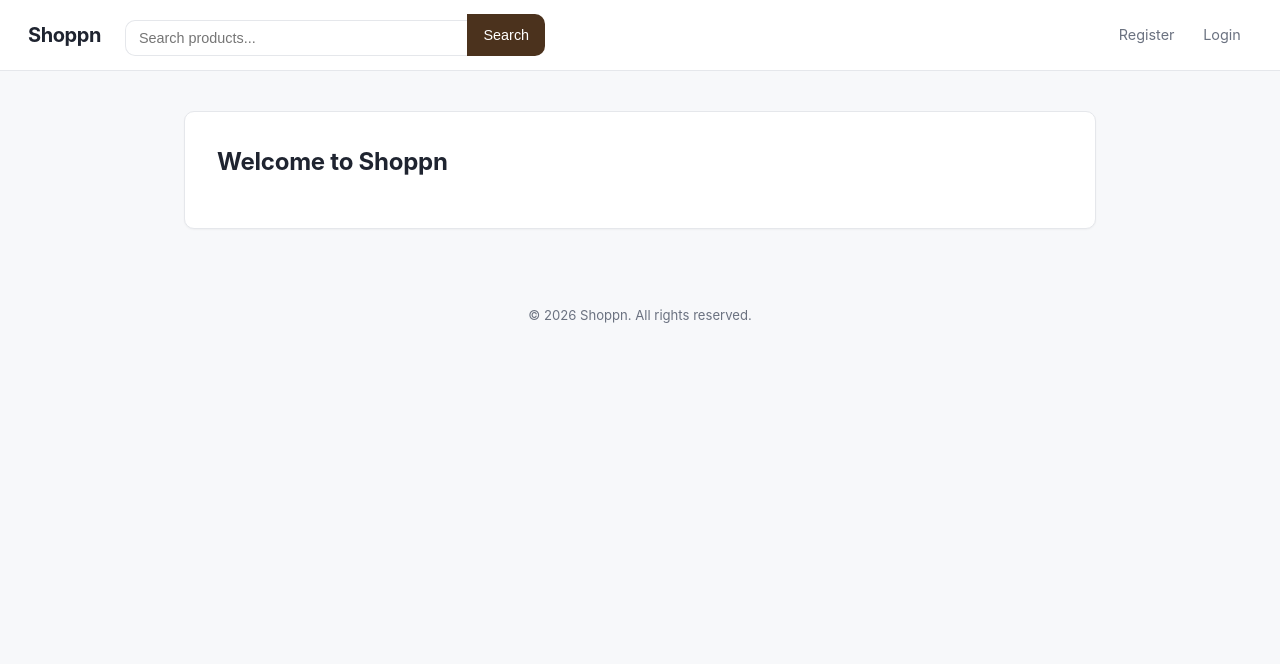
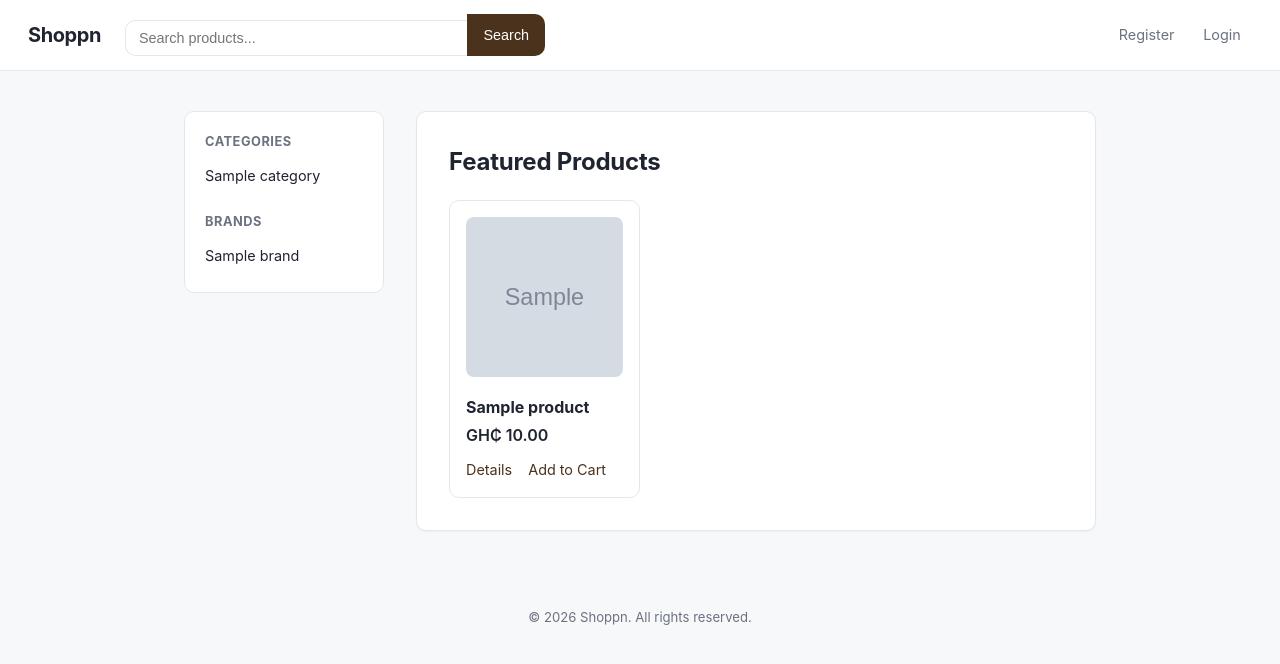
Before and after one commit to Adjaben/E-Commerce_2026, a PHP site: page / in a window 1280 px wide. Shown: the top 664 px of the page. Run offline with PHP 8.4, Linux system fonts and the light colour scheme; tables that the repository leaves empty hold one stand-in row (values such as "Sample post"); grey boxes marked "Sample" are stand-in pictures; a stand-in replaces the project's code that opens the database connection; some libraries are stand-ins or nearby versions.

Commit message:
Add product management and search

```diff
--- a/shoppn/classes/ProductClass.php
+++ b/shoppn/classes/ProductClass.php
@@ -114,6 +114,117 @@ class ProductClass extends Database
         return $success;
     }
 
+        public function addProduct($cat, $brand, $title, $price, $desc, $image, $keywords)
+        {
+            $stmt = $this->conn->prepare(
+                'INSERT INTO products (product_cat, product_brand, product_title, product_price, product_desc, product_image, product_keywords)
+                 VALUES (?, ?, ?, ?, ?, ?, ?)'
+            );
+            $stmt->bind_param('iisdsss', $cat, $brand, $title, $price, $desc, $image, $keywords);
+
+            if (!$stmt->execute()) {
+                error_log('addProduct failed: ' . $stmt->error);
+                $stmt->close();
+                return false;
+            }
+
+            $newId = $stmt->insert_id;
+            $stmt->close();
+
+            return $newId;
+        }
+
+        public function updateProduct($id, $cat, $brand, $title, $price, $desc, $image, $keywords)
+        {
+            $stmt = $this->conn->prepare(
+                'UPDATE products
+                 SET product_cat = ?, product_brand = ?, product_title = ?, product_price = ?,
+                     product_desc = ?, product_image = ?, product_keywords = ?
+                 WHERE product_id = ?'
+            );
+            $stmt->bind_param('iisdsssi', $cat, $brand, $title, $price, $desc, $image, $keywords, $id);
+            $success = $stmt->execute();
+
+            if (!$success) {
+                error_log('updateProduct failed: ' . $stmt->error);
+            }
+
+            $stmt->close();
+
+            return $success;
+        }
+
+        // One product plus its category and brand names
+        public function getProductById($id)
+        {
+            $stmt = $this->conn->prepare(
+                'SELECT p.*, c.cat_name, b.brand_name
+                 FROM products p
+                 LEFT JOIN categories c ON p.product_cat = c.cat_id
+                 LEFT JOIN brands b ON p.product_brand = b.brand_id
+                 WHERE p.product_id = ?'
+            );
+            $stmt->bind_param('i', $id);
+            $stmt->execute();
+            $row = $stmt->get_result()->fetch_assoc();
+            $stmt->close();
+
+            return $row ?: false;
+        }
+
+        // For the admin table (so each product gets an Edit link)
+        public function getAllProducts()
+        {
+            $result = $this->conn->query(
+                'SELECT p.*, c.cat_name, b.brand_name
+                 FROM products p
+                 LEFT JOIN categories c ON p.product_cat = c.cat_id
+                 LEFT JOIN brands b ON p.product_brand = b.brand_id
+                 ORDER BY p.product_id DESC'
+            );
+            return $result ? $result->fetch_all(MYSQLI_ASSOC) : [];
+        }
+
+        // ---------- Task 10: product display ----------
+
+        private function fetchRows($stmt)
+        {
+            $stmt->execute();
+            $rows = $stmt->get_result()->fetch_all(MYSQLI_ASSOC);
+            $stmt->close();
+
+            return $rows ?: [];
+        }
+
+        public function getFeaturedProducts($limit = 6)
+        {
+            $stmt = $this->conn->prepare('SELECT * FROM products ORDER BY RAND() LIMIT ?');
+            $stmt->bind_param('i', $limit);
+            return $this->fetchRows($stmt);
+        }
+
+        public function getProductsByCategory($cat_id)
+        {
+            $stmt = $this->conn->prepare('SELECT * FROM products WHERE product_cat = ?');
+            $stmt->bind_param('i', $cat_id);
+            return $this->fetchRows($stmt);
+        }
+
+        public function getProductsByBrand($brand_id)
+        {
+            $stmt = $this->conn->prepare('SELECT * FROM products WHERE product_brand = ?');
+            $stmt->bind_param('i', $brand_id);
+            return $this->fetchRows($stmt);
+        }
+
+        public function searchProducts($query)
+        {
+            $like = '%' . $query . '%';
+            $stmt = $this->conn->prepare('SELECT * FROM products WHERE product_title LIKE ? OR product_keywords LIKE ?');
+            $stmt->bind_param('ss', $like, $like);
+            return $this->fetchRows($stmt);
+        }
+
 
 
 }
--- a/shoppn/controllers/ProductController.php
+++ b/shoppn/controllers/ProductController.php
@@ -1,8 +1,4 @@
 <?php
-// controllers/ProductController.php
-// Controller layer. Instantiates ProductClass and exposes what the views
-// need right now (the sidebar). Product CRUD methods get added here in
-// the next lab task.
 
 require_once __DIR__ . '/../classes/ProductClass.php';
 
@@ -64,4 +60,47 @@ public function updateCategory($id, $name)
 {
     return $this->productModel->updateCategory($id, $name);
 }
+
+    // ---------- Task 9 ----------
+
+    public function addProduct($cat, $brand, $title, $price, $desc, $image, $keywords)
+    {
+        return $this->productModel->addProduct($cat, $brand, $title, $price, $desc, $image, $keywords);
+    }
+
+    public function updateProduct($id, $cat, $brand, $title, $price, $desc, $image, $keywords)
+    {
+        return $this->productModel->updateProduct($id, $cat, $brand, $title, $price, $desc, $image, $keywords);
+    }
+
+    public function getProductById($id)
+    {
+        return $this->productModel->getProductById($id);
+    }
+
+    public function getAllProducts()
+    {
+        return $this->productModel->getAllProducts();
+    }
+
+
+    public function getFeaturedProducts($limit = 6)
+    {
+        return $this->productModel->getFeaturedProducts($limit);
+    }
+
+    public function getProductsByCategory($cat_id)
+    {
+        return $this->productModel->getProductsByCategory($cat_id);
+    }
+
+    public function getProductsByBrand($brand_id)
+    {
+        return $this->productModel->getProductsByBrand($brand_id);
+    }
+
+    public function searchProducts($query)
+    {
+        return $this->productModel->searchProducts($query);
+    }
 }
--- a/shoppn/core/core.php
+++ b/shoppn/core/core.php
@@ -71,3 +71,40 @@ function base_url($path = '')
 
     return $base . ltrim($path, '/');
 }
+
+function upload_product_image($file)
+{
+    $maxSize = 2 * 1024 * 1024; // 2MB
+    $allowed = [
+        'image/jpeg' => 'jpg',
+        'image/png'  => 'png',
+        'image/gif'  => 'gif',
+        'image/webp' => 'webp',
+    ];
+
+    if (!$file || $file['error'] === UPLOAD_ERR_NO_FILE) {
+        return ['ok' => false, 'error' => 'Please choose an image.'];
+    }
+
+    if ($file['error'] === UPLOAD_ERR_INI_SIZE || $file['error'] === UPLOAD_ERR_FORM_SIZE || $file['size'] > $maxSize) {
+        return ['ok' => false, 'error' => 'Image must be 2MB or smaller.'];
+    }
+
+    if ($file['error'] !== UPLOAD_ERR_OK) {
+        return ['ok' => false, 'error' => 'Upload failed. Please try again.'];
+    }
+
+    $mime = (new finfo(FILEINFO_MIME_TYPE))->file($file['tmp_name']);
+    if (!isset($allowed[$mime])) {
+        return ['ok' => false, 'error' => 'Only JPG, PNG, GIF or WEBP images are allowed.'];
+    }
+
+    $safeName = preg_replace('/[^A-Za-z0-9_\-]/', '', pathinfo($file['name'], PATHINFO_FILENAME));
+    $filename = uniqid() . '_' . ($safeName !== '' ? $safeName : 'image') . '.' . $allowed[$mime];
+
+    if (!move_uploaded_file($file['tmp_name'], __DIR__ . '/../images/products/' . $filename)) {
+        return ['ok' => false, 'error' => 'Could not save the image.'];
+    }
+
+    return ['ok' => true, 'filename' => $filename];
+}
--- a/shoppn/css/style.css
+++ b/shoppn/css/style.css
@@ -278,7 +278,7 @@
     margin-right: 0.4rem;
 }
 
-   /* ---------- Feedback messages ---------- */
+
 
    .field-error {
        display: block;
@@ -317,3 +317,115 @@
        color: var(--text-muted);
        font-size: 0.82rem;
    }
+   /* ---------- Layout with sidebar ---------- */
+.layout {
+    display: flex;
+    gap: 2rem;
+    align-items: flex-start;
+}
+
+.layout .page {
+    flex: 1;
+    min-width: 0;
+}
+
+.site-sidebar {
+    float: none;
+    margin-right: 0;
+    flex: 0 0 200px;
+}
+
+/* ---------- Product grid ---------- */
+.product-grid {
+    display: grid;
+    grid-template-columns: repeat(auto-fill, minmax(190px, 1fr));
+    gap: 1.25rem;
+    margin-top: 1.25rem;
+}
+
+.product-card {
+    border: 1px solid var(--border);
+    border-radius: var(--radius);
+    padding: 1rem;
+    background: var(--surface);
+}
+
+.product-card img {
+    width: 100%;
+    height: 160px;
+    object-fit: cover;
+    border-radius: 8px;
+    margin-bottom: 0.75rem;
+}
+
+.product-card h3 {
+    font-size: 1rem;
+    margin: 0 0 0.25rem;
+}
+
+.price {
+    font-weight: 600;
+    margin: 0.25rem 0 0.75rem;
+}
+
+.card-links {
+    display: flex;
+    gap: 1rem;
+    font-size: 0.9rem;
+}
+
+.empty {
+    color: var(--text-muted);
+    margin-top: 1rem;
+}
+
+/* ---------- Single product ---------- */
+.single-product {
+    display: flex;
+    gap: 2rem;
+    flex-wrap: wrap;
+}
+
+.single-product img {
+    width: 320px;
+    max-width: 100%;
+    border-radius: var(--radius);
+}
+
+.single-product-info {
+    flex: 1;
+    min-width: 240px;
+}
+
+.btn {
+    display: inline-block;
+    padding: 0.6rem 1.4rem;
+    background: var(--accent);
+    color: #fff;
+    border-radius: 8px;
+    font-weight: 500;
+}
+
+.btn:hover {
+    background: var(--accent-dark);
+    color: #fff;
+}
+
+/* ---------- Admin product form ---------- */
+form textarea {
+    display: block;
+    width: 100%;
+    max-width: 360px;
+    padding: 0.6rem 0.75rem;
+    margin-top: 0.35rem;
+    border: 1px solid var(--border);
+    border-radius: 8px;
+    font-size: 0.95rem;
+    font-family: inherit;
+}
+
+.image-preview {
+    max-width: 160px;
+    border-radius: 8px;
+    margin-bottom: 1rem;
+}
--- a/shoppn/views/admin/index.php
+++ b/shoppn/views/admin/index.php
@@ -21,7 +21,6 @@ require __DIR__ . '/../layout/header.php';
     <ul class="admin-action-list">
         <li><a href="<?= base_url('views/admin/brand.php') ?>">Manage Brands</a> — add or edit brands</li>
         <li><a href="<?= base_url('views/admin/category.php') ?>">Manage Categories</a> — add or edit categories</li>
+        <li><a href="<?= base_url('views/admin/product.php') ?>">Manage Products</a> — add or edit products</li>
     </ul>
 </div>
-
-<?php require __DIR__ . '/../layout/footer.php'; ?>
--- a/shoppn/views/home.php
+++ b/shoppn/views/home.php
@@ -1,14 +1,36 @@
 <?php
+require_once __DIR__ . '/../controllers/ProductController.php';
+$controller = new ProductController();
+
+$heading = 'Featured Products';
+
+if (isset($_GET['cat'])) {
+    $catId = filter_var($_GET['cat'], FILTER_VALIDATE_INT, ['options' => ['min_range' => 1]]);
+    $products = $catId ? $controller->getProductsByCategory($catId) : [];
+    $heading = 'Products by Category';
+} elseif (isset($_GET['brand'])) {
+    $brandId = filter_var($_GET['brand'], FILTER_VALIDATE_INT, ['options' => ['min_range' => 1]]);
+    $products = $brandId ? $controller->getProductsByBrand($brandId) : [];
+    $heading = 'Products by Brand';
+} else {
+    $products = $controller->getFeaturedProducts();
+}
+
 require __DIR__ . '/layout/header.php';
 ?>
 
-<div class="page page-home">
-    <?php if (isset($_SESSION['error'])): ?>
-        <p class="error"><?= htmlspecialchars($_SESSION['error']) ?></p>
-        <?php unset($_SESSION['error']); ?>
-    <?php endif; ?>
+<div class="layout">
+    <?php require __DIR__ . '/layout/sidebar.php'; ?>
 
-    <h1>Welcome to Shoppn</h1>
+    <div class="page page-home">
+        <?php if (isset($_SESSION['error'])): ?>
+            <p class="error"><?= htmlspecialchars($_SESSION['error']) ?></p>
+            <?php unset($_SESSION['error']); ?>
+        <?php endif; ?>
+
+        <h1><?= htmlspecialchars($heading) ?></h1>
+        <?php require __DIR__ . '/layout/product_grid.php'; ?>
+    </div>
 </div>
 
 <?php require __DIR__ . '/layout/footer.php'; ?>
--- a/shoppn/views/layout/header.php
+++ b/shoppn/views/layout/header.php
@@ -16,7 +16,7 @@
     <a class="logo" href="<?= base_url('index.php') ?>">Shoppn</a>
 
     <form class="search-bar" action="<?= base_url('views/search_results.php') ?>" method="GET">
-        <input type="text" name="q" placeholder="Search products...">
+    <input type="text" name="user_query" placeholder="Search products...">
         <button type="submit">Search</button>
     </form>
 
--- /dev/null
+++ b/shoppn/views/layout/product_grid.php
@@ -0,0 +1,23 @@
+<?php
+// Expects $products (an array). Shared by home.php and search_results.php.
+?>
+<?php if (empty($products)): ?>
+    <p class="empty">No products found.</p>
+<?php else: ?>
+    <div class="product-grid">
+        <?php foreach ($products as $p): ?>
+            <div class="product-card">
+                <?php if (!empty($p['product_image'])): ?>
+                    <img src="<?= base_url('images/products/' . rawurlencode($p['product_image'])) ?>"
+                         alt="<?= htmlspecialchars($p['product_title']) ?>">
+                <?php endif; ?>
+                <h3><?= htmlspecialchars($p['product_title']) ?></h3>
+                <p class="price">GH₵ <?= number_format($p['product_price'], 2) ?></p>
+                <div class="card-links">
+                    <a href="<?= base_url('views/single_product.php?pro_id=' . (int) $p['product_id']) ?>">Details</a>
+                    <a href="<?= base_url('index.php?add_cart=' . (int) $p['product_id']) ?>">Add to Cart</a>
+                </div>
+            </div>
+        <?php endforeach; ?>
+    </div>
+<?php endif; ?>
--- a/shoppn/views/layout/sidebar.php
+++ b/shoppn/views/layout/sidebar.php
@@ -1,30 +1,22 @@
 <?php
-// views/layout/sidebar.php
-// View layer. No SQL here — it calls ProductController and just loops
-// over what comes back.
-
 require_once __DIR__ . '/../../controllers/ProductController.php';
 
-$productController = new ProductController();
-$categories = $productController->getSidebarCategories();
-$brands     = $productController->getSidebarBrands();
+$sidebarController = new ProductController();
+$sidebarCategories = $sidebarController->getAllCategories();
+$sidebarBrands     = $sidebarController->getAllBrands();
 ?>
 <aside class="site-sidebar">
-   <h3>Categories</h3>
+    <h3>Categories</h3>
     <ul>
-        <?php foreach ($categories as $cat): ?>
-            <li><a href="<?= base_url('views/all_products.php?cat=' . urlencode($cat['cat_id'])) ?>">
-                <?= htmlspecialchars($cat['cat_name']) ?>
-            </a></li>
+        <?php foreach ($sidebarCategories as $cat): ?>
+            <li><a href="<?= base_url('index.php?cat=' . (int) $cat['cat_id']) ?>"><?= htmlspecialchars($cat['cat_name']) ?></a></li>
         <?php endforeach; ?>
     </ul>
 
     <h3>Brands</h3>
     <ul>
-        <?php foreach ($brands as $brand): ?>
-            <li><a href="<?= base_url('views/all_products.php?brand=' . urlencode($brand['brand_id'])) ?>">
-                <?= htmlspecialchars($brand['brand_name']) ?>
-            </a></li>
+        <?php foreach ($sidebarBrands as $brand): ?>
+            <li><a href="<?= base_url('index.php?brand=' . (int) $brand['brand_id']) ?>"><?= htmlspecialchars($brand['brand_name']) ?></a></li>
         <?php endforeach; ?>
     </ul>
 </aside>
```
Also changed, not shown: shoppn/actions/add_product_action.php (added, +40 -0 lines), shoppn/actions/update_product_action.php (added, +50 -0 lines), shoppn/js/validate.js (+43 -2 lines), shoppn/views/admin/product.php (added, +130 -0 lines), shoppn/views/search_results.php (added, +22 -0 lines), shoppn/views/single_product.php (added, +38 -0 lines).
